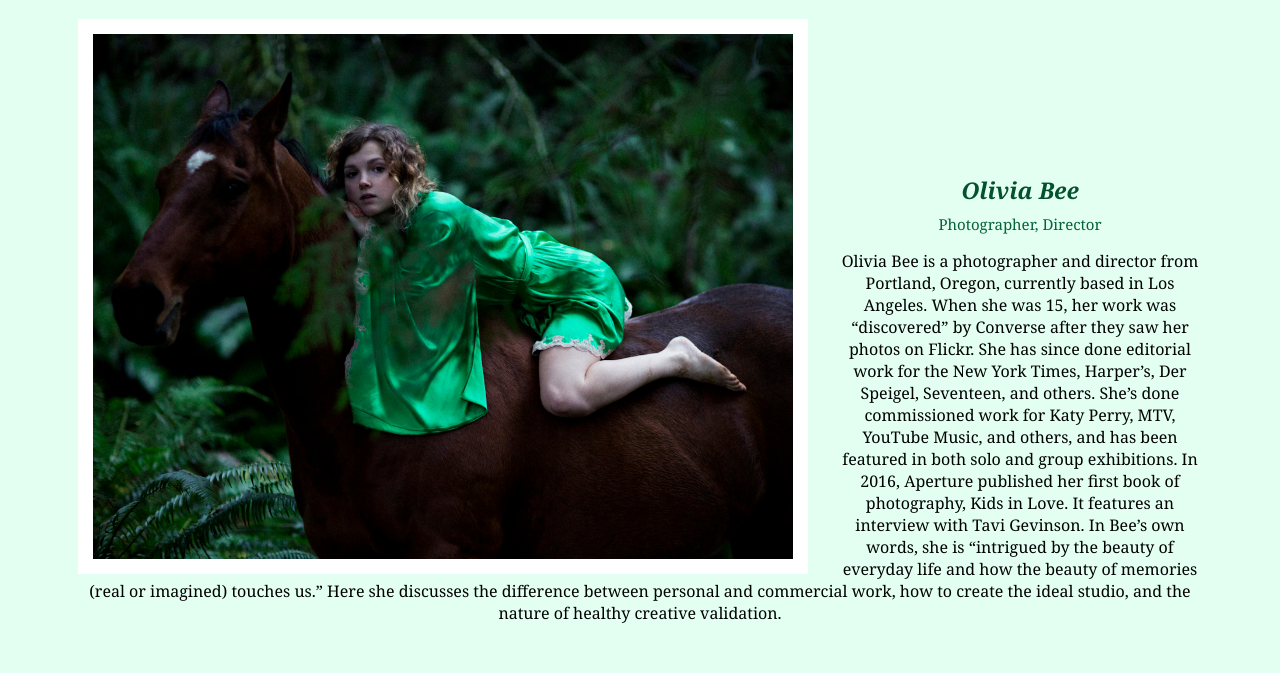
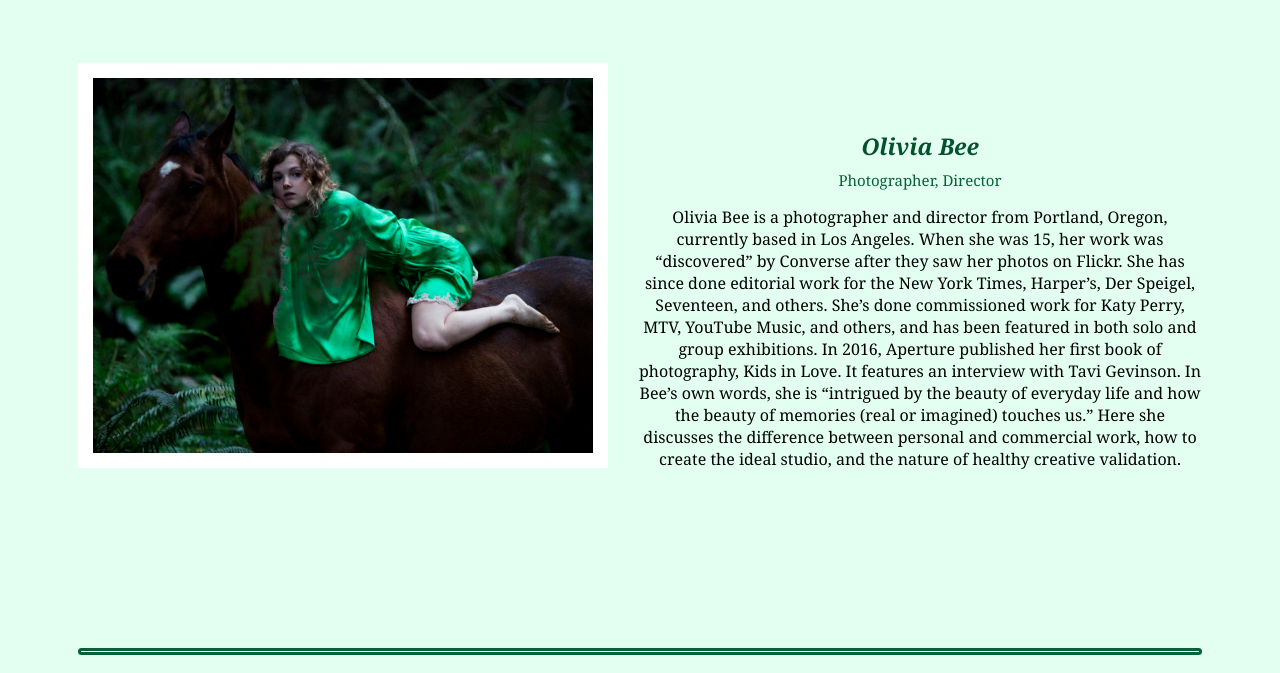
Before and after one commit to karinchastain/class-site, a plain HTML site: page projects/article-css/index.html in a window 1280 px wide. Shown: the part 87-760 px from the top of the page. Drawn offline with Linux system fonts and the light colour scheme.

Commit message:
article css fixins

```diff
--- a/projects/article-css/index.html
+++ b/projects/article-css/index.html
@@ -6,12 +6,13 @@
   </head>
   <body>
     <h1>Prelude</h1>
-    <img class="image1" src="image/olivia.jpg" alt="Olivia Bee laying on a horse's back" width=700px>
-    <br><br><br><br><br><br>
+    <br><br>
+    <img class="image1" src="image/olivia.jpg" alt="Olivia Bee laying on a horse's back" width=500px>
+    <br><br>
     <p class="oliviabee"><strong><em>Olivia Bee</em></strong></p>
     <p class="photographer">Photographer, Director</p>
     <p>Olivia Bee is a photographer and director from Portland, Oregon, currently based in Los Angeles. When she was 15, her work was “discovered” by Converse after they saw her photos on Flickr. She has since done editorial work for the New York Times, Harper’s, Der Speigel, Seventeen, and others. She’s done commissioned work for Katy Perry, MTV, YouTube Music, and others, and has been featured in both solo and group exhibitions. In 2016, Aperture published her first book of photography, Kids in Love. It features an interview with Tavi Gevinson. In Bee’s own words, she is “intrigued by the beauty of everyday life and how the beauty of memories (real or imagined) touches us.” Here she discusses the difference between personal and commercial work, how to create the ideal studio, and the nature of healthy creative validation.</p>
-    <br><br><br><br><br><br><br><br><br><hr>
+    <br><br><br><br><br><br><br><hr>
     <h1>Conversation</h1>
     <h2 class="oliviabee"><strong><em>Olivia Bee on finding the right balance</strong></em></h2>
     <p class="photographer">From a conversation with Brandon Stosuy</p>
--- a/projects/article-css/main.css
+++ b/projects/article-css/main.css
@@ -45,6 +45,7 @@ img {
   clear: left;
 }
 
+
 /* .question{ */
   /* background: white; */
   /* border: 5px solid white; */
```
Also changed, not shown: 1 other file.
